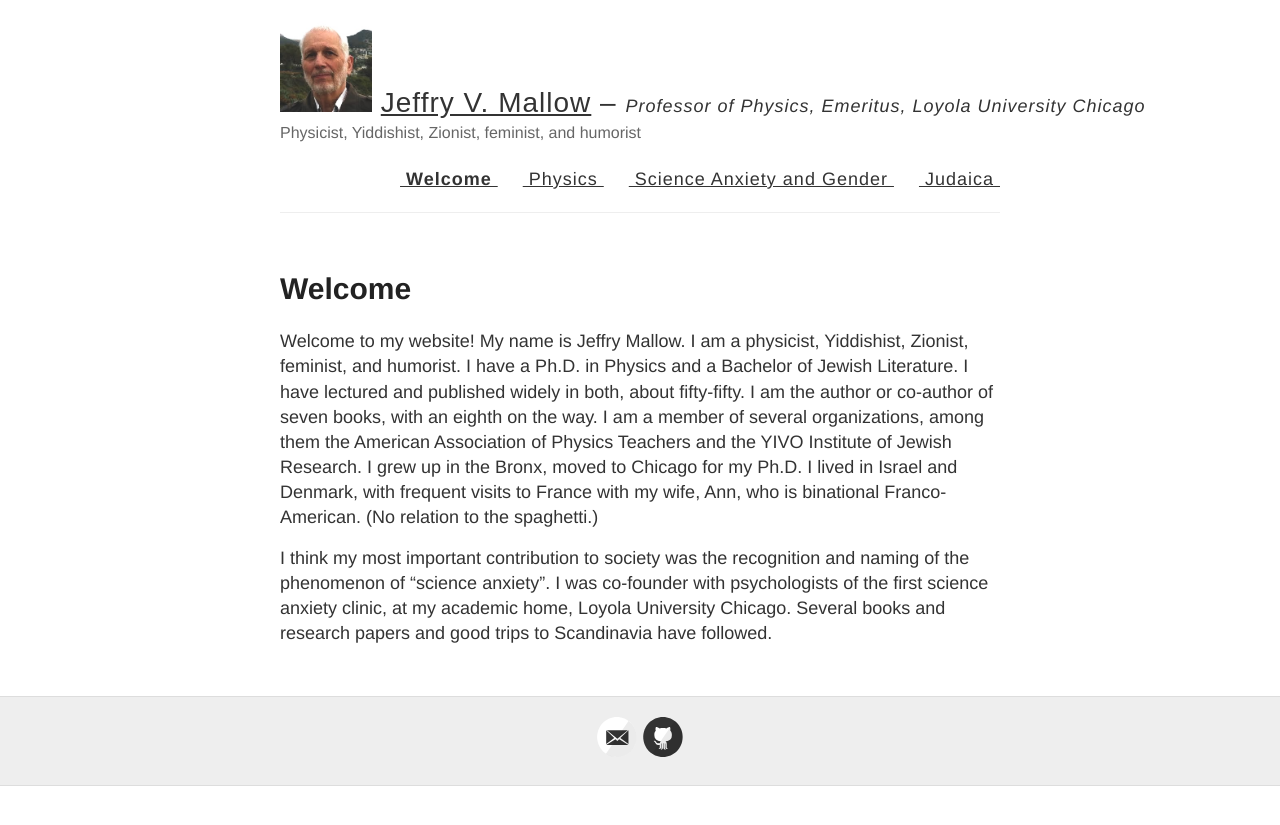
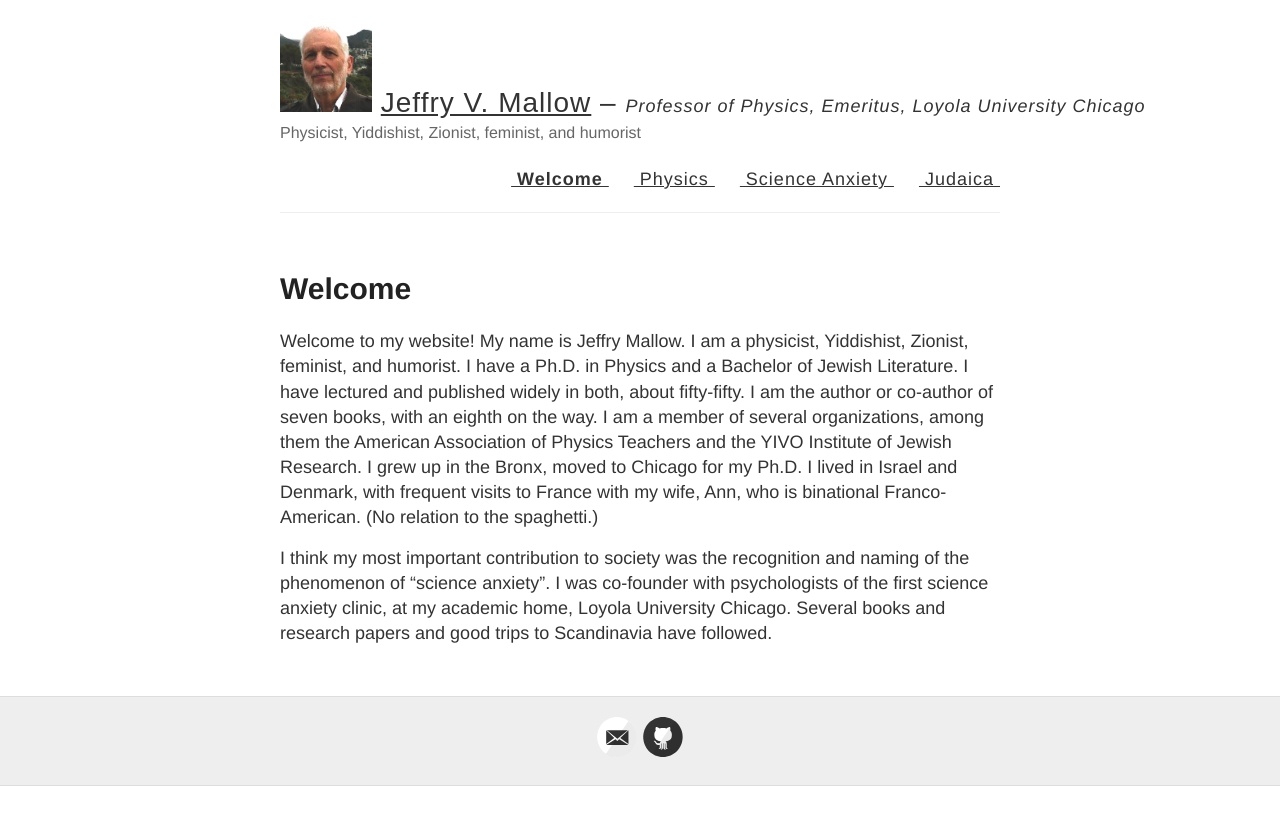
Before and after one commit to jvmallow/jvmallow.github.io, a Jekyll site: the page built from welcome.md, in a window 1280 px wide. Shown: the top 825 px of the page. Built offline with Jekyll 4.4.1, drawn with Linux system fonts in a browser that asks for light colours.

Commit message:
Update navigation.yml

```diff
--- a/_data/navigation.yml
+++ b/_data/navigation.yml
@@ -2,7 +2,7 @@
   link: /
 - name: Physics
   link: /physics/
-- name: Science Anxiety and Gender
+- name: Science Anxiety
   link: /gender/
 - name: Judaica
   link: /judaica/
```
